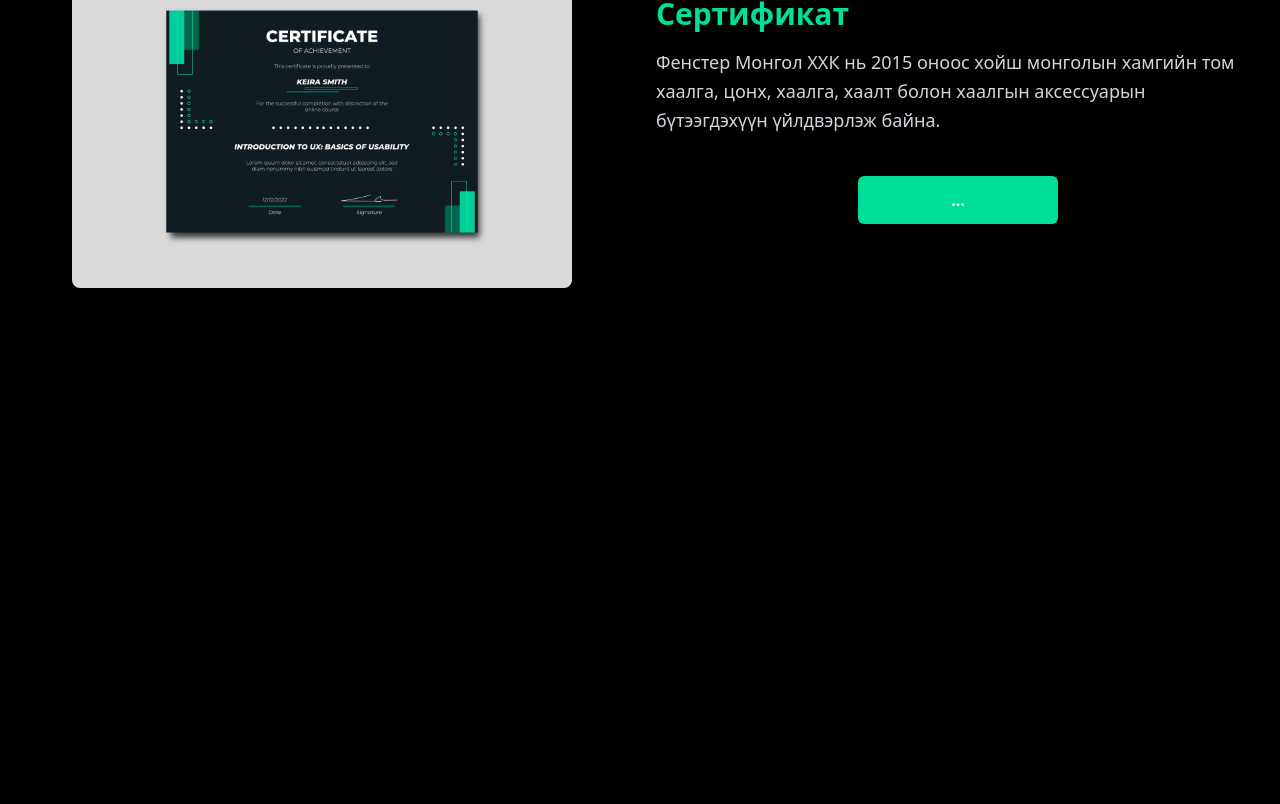
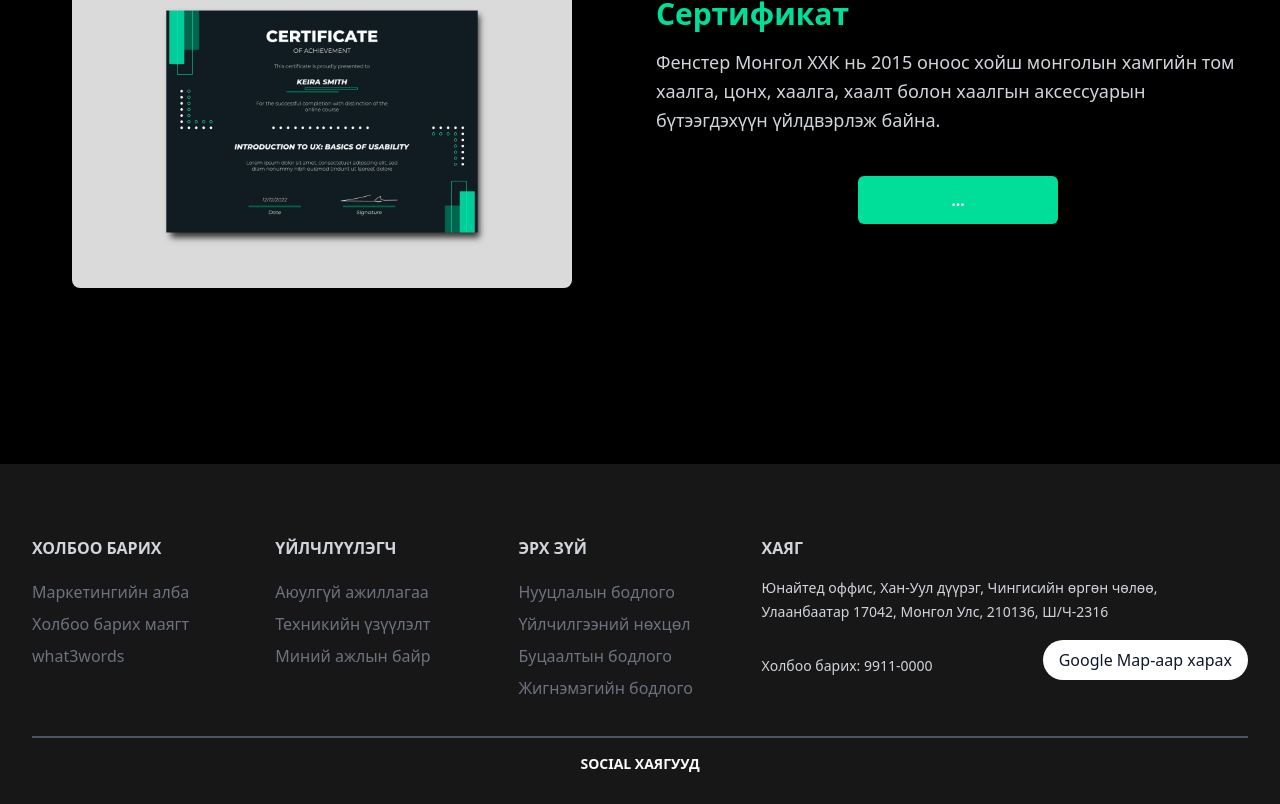
Before and after one commit to BinaryBoortsog/projectWeb-, a React (Create React App) app: page / in a window 1280 px wide. Shown: the part 1975-2779 px from the top of the page. Before the commit the page ends 2343 px from the top, so only its background shows below. Built offline with nearby package versions, Linux system fonts and the light colour scheme.

Commit message:
footer hiigdev

```diff
--- a/src/App.js
+++ b/src/App.js
@@ -4,6 +4,7 @@ import Hero from './components/Hero';
 import FeaturedProducts from './components/FeaturedProducts';
 import Certificate from './components/Certificate';
 import GallerySlider from './components/testiMonials';
+import Footer from './components/Footer';
 function App() {
   return (
     <div>
@@ -12,6 +13,7 @@ function App() {
       <FeaturedProducts/>
       <GallerySlider/>
       <Certificate/>
+      <Footer/>
     </div>
   );
 }
--- /dev/null
+++ b/src/components/Footer.jsx
@@ -0,0 +1,110 @@
+import React from 'react';
+import { FaFacebook, FaInstagram, FaMap, FaYoutube } from 'react-icons/fa';
+
+const sections = [
+    {
+        title: 'Холбоо барих',
+        items: ['Маркетингийн алба', 'Холбоо барих маягт', 'what3words'],
+    },
+
+    {
+        title: 'Үйлчлүүлэгч',
+        items: ['Аюулгүй ажиллагаа', 'Техникийн үзүүлэлт', 'Миний ажлын байр'],
+    },
+    {
+        title: 'Эрх зүй',
+        items: [
+            'Нууцлалын бодлого',
+            'Үйлчилгээний нөхцөл',
+            'Буцаалтын бодлого',
+            'Жигнэмэгийн бодлого',
+        ],
+    },
+];
+
+const socialItems = [
+    {
+        name: 'Facebook',
+        icon: <FaFacebook />,
+        link: 'https://www.facebook.com',
+    },
+    {
+        name: 'Instagram',
+        icon: <FaInstagram />,
+        link: 'https://www.instagram.com',
+    },
+    {
+        name: 'YouTube',
+        icon: <FaYoutube />,
+        link: 'https://www.youtube.com',
+    },
+    {
+        name: 'Google Maps',
+        icon: <FaMap />,
+        link: 'https://www.google.com/maps',
+    },
+];
+
+const Footer = () => {
+    return (
+        <footer className="w-full mt-24 bg-neutral-900 text-gray-300 py-8 px-8">
+            {/* Sections */}
+            <section className="max-w-[1240px] mx-auto grid grid-cols-2 md:grid-cols-5 border-b-2 border-gray-600 py-8">
+                {sections.map((section, index) => (
+                    <div key={index} className="mb-6 md:mb-0">
+                        <h6 className="font-bold uppercase pt-2">{section.title}</h6>
+                        <ul className="mt-4">
+                            {section.items.map((item, idx) => (
+                                <li
+                                    key={idx}
+                                    className="py-1 text-gray-500 hover:text-white cursor-pointer"
+                                >
+                                    {item}
+                                </li>
+                            ))}
+                        </ul>
+                    </div>
+                ))}
+                {/* Address Section */}
+                <div className="col-span-2 md:col-span-2 pt-8 md:pt-2">
+                    <h6 className="font-bold uppercase">Хаяг</h6>
+                    <p className="py-4 text-sm leading-6">
+                        Юнайтед оффис, Хан-Уул дүүрэг, Чингисийн өргөн чөлөө, Улаанбаатар
+                        17042, Монгол Улс, 210136, Ш/Ч-2316
+                    </p>
+                    <div className="flex flex-col sm:flex-row justify-between items-center sm:items-start">
+                        <p className="py-4 text-sm">Холбоо барих: 9911-0000</p>
+                        <button className="py-2 px-4 mb-4 bg-white text-slate-900 rounded-full hover:bg-gray-200">
+                            Google Map-аар харах
+                        </button>
+                    </div>
+                </div>
+            </section>
+            {/* Social Media Label */}
+            <p className="text-center py-4 text-sm font-bold text-gray-50 uppercase">
+                Social хаягууд
+            </p>
+            {/* Social Media Icons */}
+            <div className="flex justify-between max-w-[330px] mx-auto py-4">
+                {socialItems.map((social, index) => (
+                    <a
+                        key={index}
+                        href={social.link}
+                        target="_blank"
+                        rel="noopener noreferrer"
+                        className="text-gray-300 hover:text-white text-2xl"
+                        aria-label={social.name}
+                    >
+                        {social.icon}
+                    </a>
+                ))}
+            </div>
+            {/* Copyright */}
+            <p className="text-center py-4 text-sm">
+                © 2024 эрх хуулиар хамгаалагдсан
+            </p>
+        </footer>
+    );
+};
+
+export default Footer;
--- a/src/components/testiMonials.jsx
+++ b/src/components/testiMonials.jsx
@@ -48,7 +48,7 @@ const GallerySlider = () => {
 
   return (
     <div className="w-full bg-gray-300 py-0 px-0 overflow-hidden">
-      <div className="max-w-full mx-auto flex flex-col lg:flex-row items-center gap-4 rounded-tl-xl rounded-tr-xl py-12 px-10"
+      <div className="max-w-full mx-auto flex flex-col lg:flex-row items-center gap-4 rounded-tl-2xl rounded-tr-2xl py-12 px-10"
       style={{ backgroundColor: "#000" }}>
         <div className="w-full lg:w-5/12">
           <h1
```
